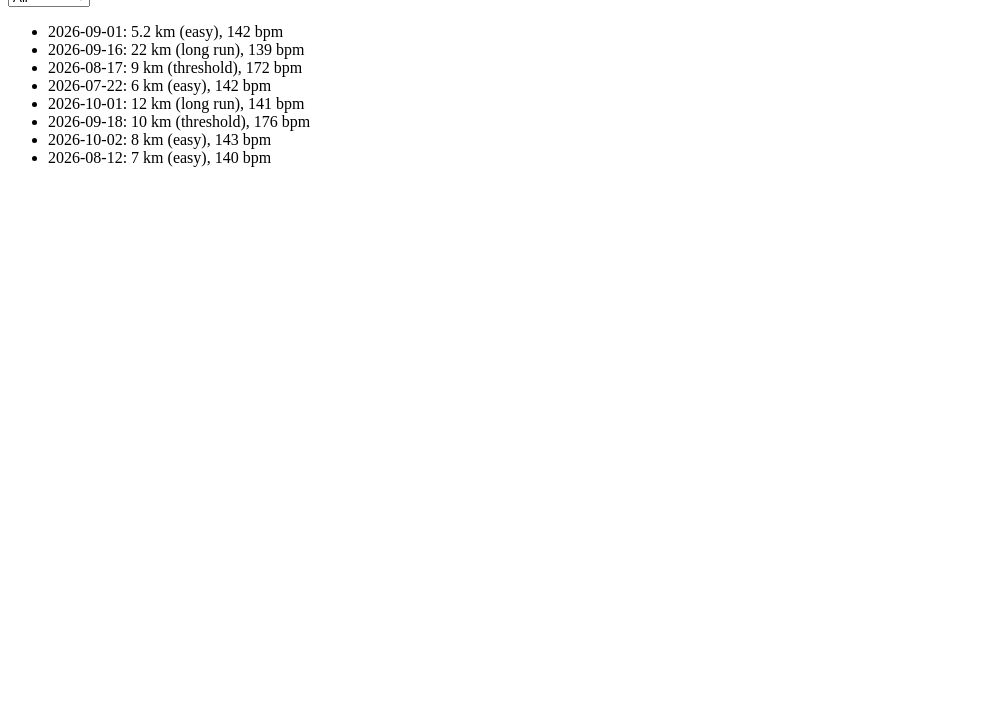
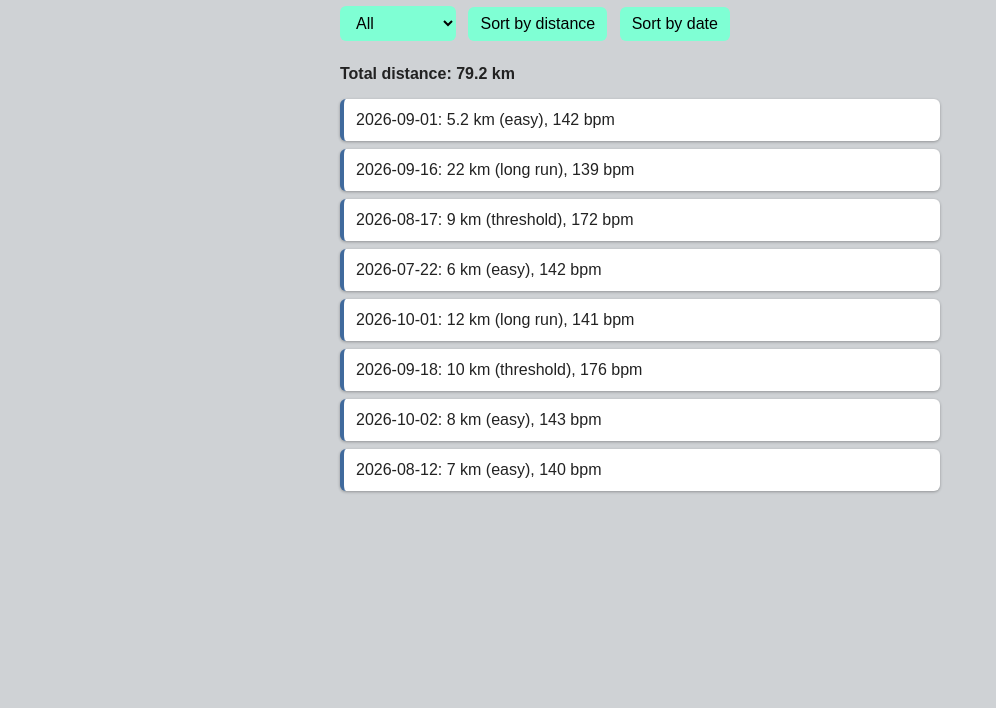
Before and after one commit to jif21dot/js-practise, a website with bundled scripts: page data-explorer/index.html in a window 1280 px wide. Shown: the part 92-800 px from the top of the page, without its empty margins (0-996 px from the left). Built offline with nearby package versions, Linux system fonts and the light colour scheme.

Commit message:
Add sorting and total distance, and style the page

```diff
--- a/data-explorer/app.js
+++ b/data-explorer/app.js
@@ -1,10 +1,15 @@
 import { runs } from "./data.js";
 
 const list = document.getElementById("run-list");
+const totalElement = document.getElementById("total");
+let currentRuns = runs;
 
 function renderRuns(runsToShow) {
     const html = runsToShow.map(run => `<li>${run.date}: ${run.km} km (${run.type}), ${run.heartRate} bpm </li>`);
     list.innerHTML = html.join("");
+
+    const totalKm = runsToShow.reduce((total, run) => total + run.km, 0);
+    totalElement.textContent = `Total distance: ${totalKm.toFixed(1)} km`;
 }
 
 renderRuns(runs);
@@ -15,9 +20,23 @@ typeFilter.addEventListener("change", () => {
     const chosen = typeFilter.value;
 
     if (chosen === "all") {
-        renderRuns(runs);
+    currentRuns = runs;
     } else {
-        const filtered = runs.filter(run => run.type === chosen);
-        renderRuns(filtered)
+        currentRuns = runs.filter(run => run.type === chosen);
     }
+    renderRuns(currentRuns);
 });
+
+const sortDistanceButton = document.getElementById("sort-distance");
+
+sortDistanceButton.addEventListener("click", () => {
+    const sorted = [...currentRuns].sort((a, b) => b.km - a.km);
+    renderRuns(sorted);
+});
+
+const sortDateButton = document.getElementById("sort-date");
+
+sortDateButton.addEventListener("click", () => {
+    const sorted = [...currentRuns].sort((a, b) => b.date.localeCompare(a.date));
+    renderRuns(sorted);
+});
--- a/data-explorer/index.html
+++ b/data-explorer/index.html
@@ -14,6 +14,9 @@
             <option value="long run">Long</option>
             <option value="threshold">Threshold</option>
         </select>
+        <button id="sort-distance">Sort by distance</button>
+        <button id="sort-date">Sort by date</button>
+        <p id="total"></p>
         <ul id="run-list"></ul>
         <script type="module" src="app.js"></script>
     </body>
--- a/data-explorer/style.css
+++ b/data-explorer/style.css
@@ -0,0 +1,47 @@
+body {
+    font-family: Arial, sans-serif;
+    max-width: 600px;
+    margin: 40px auto;
+    padding: 0 20px;
+    background-color: #cfd2d5;
+    color: #222;
+}
+
+h1 {
+    text-align: center;
+}
+
+select,
+button {
+    padding: 8px 12px;
+    font-size: 16px;
+    margin-right: 8px;
+    margin-bottom: 12px;
+    background-color: aquamarine;
+    border: none;
+    border-radius: 6px;
+    cursor: pointer;
+}
+
+button:hover {
+    background-color: #2f5280;
+}
+
+#total {
+    font-weight: bold;
+    margin: 12px 0;
+}
+
+ul {
+    list-style: none;
+    padding: 0;
+}
+
+li {
+    background-color: white;
+    padding: 12px;
+    margin-bottom: 8px;
+    border-radius: 6px;
+    border-left: 4px solid #406a9d;
+    box-shadow: 0 1px 3px rgba(0, 0, 0, 0.3);
+}
```
